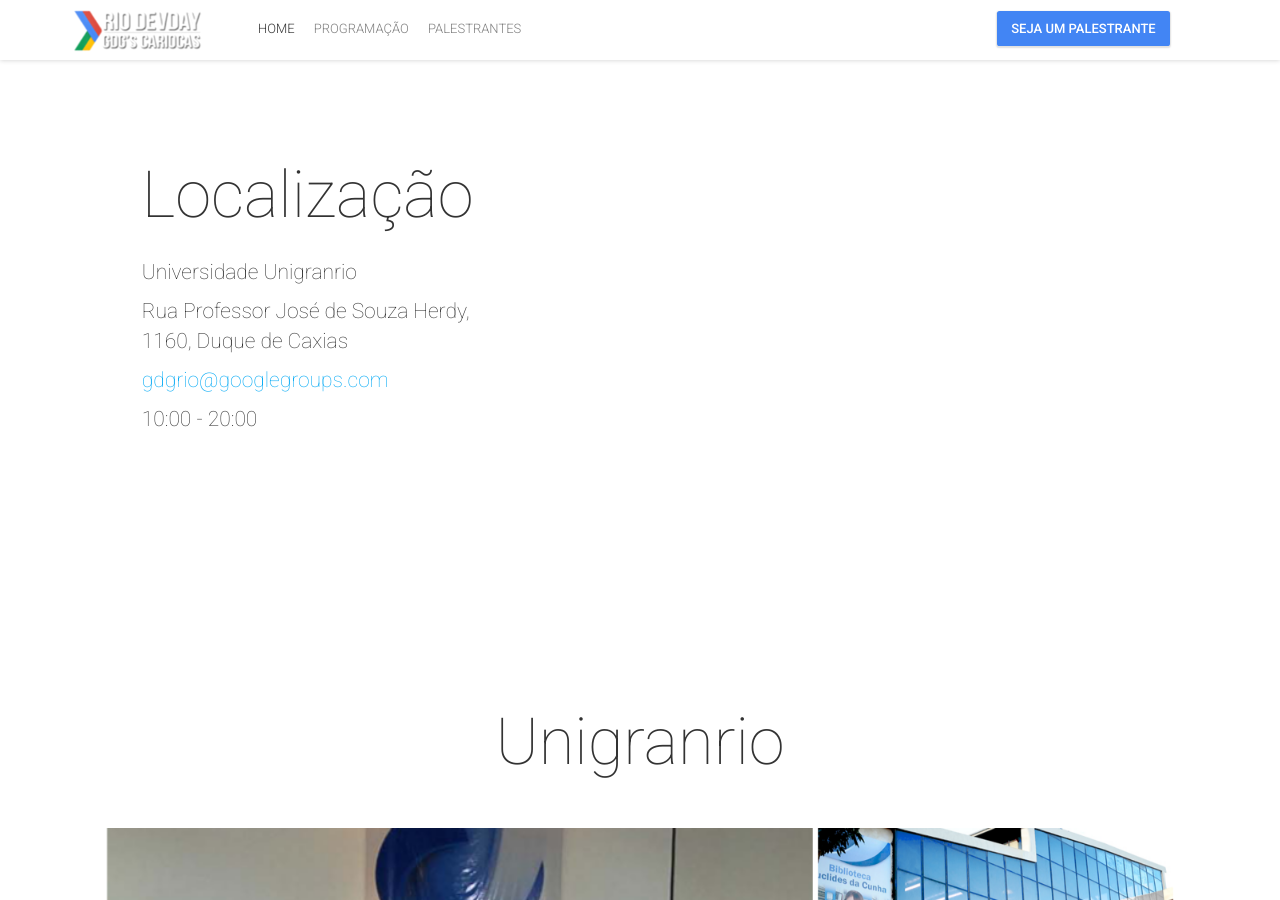
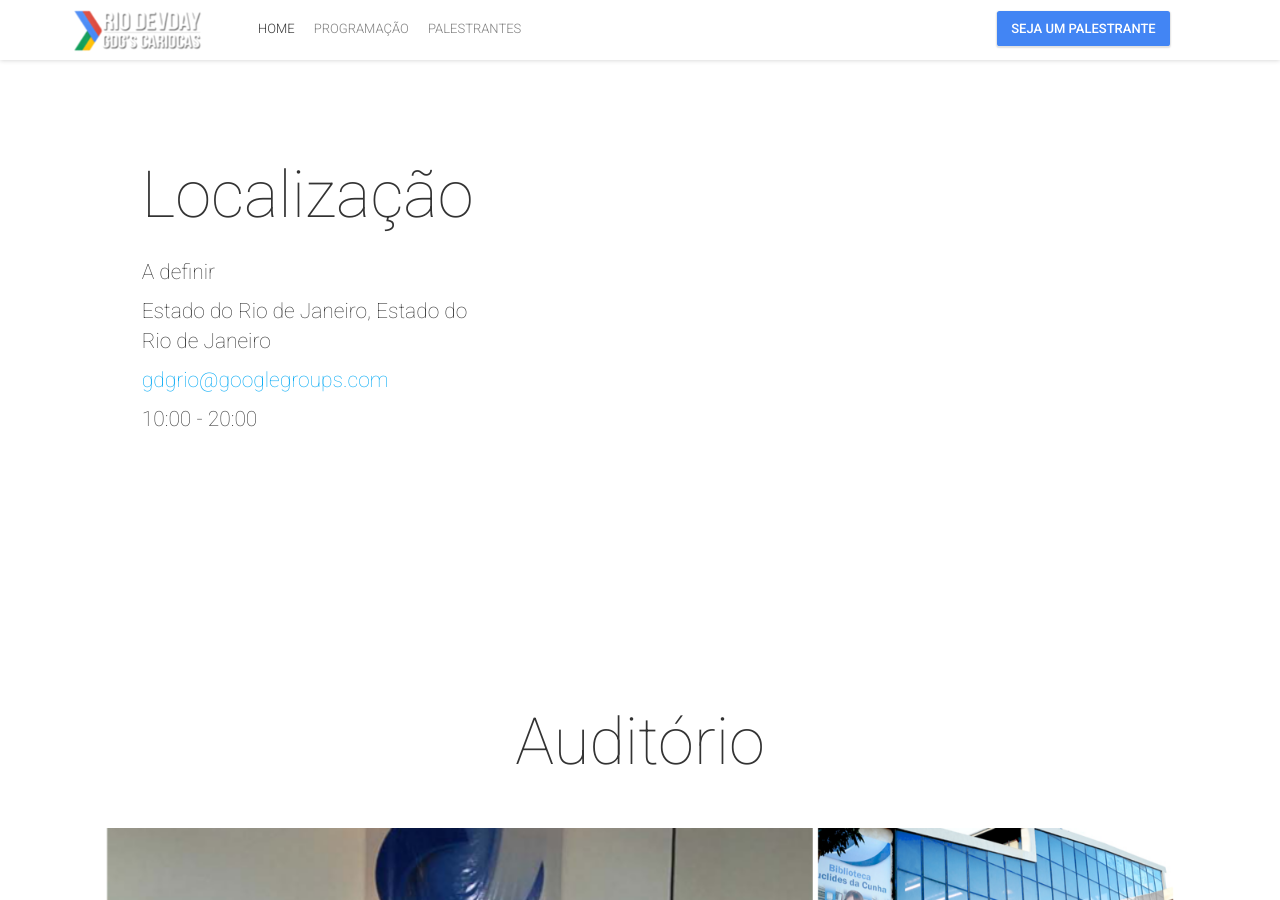
Before and after one commit to insideoutprojectbr/technowoman, a Jekyll site: the page built from index.html, in a window 1280 px wide and 900 px high, scrolled down 2675 px. Built offline with Jekyll 4.4.1, drawn with Linux system fonts in a browser that asks for light colours; comment, search, counter and statistics services are not loaded; some of the changed text lies outside the part shown.

Commit message:
ajuste de alguns parametros

```diff
--- a/_config.yml
+++ b/_config.yml
@@ -12,7 +12,7 @@
 # Site Settings
 title: "Rio DevDay"
 email: "gdgrio@googlegroups.com"
-description: "Semana de Tecnologia, um evento que ocorre de ano em ano na Unigranrio."
+description: "Evento para juntar as comunidades de desenvolvimento do Rio."
 baseurl: "/riodevday.github.io"
 url: "gdgrio.org/riodevday"
 permalink: "/blog/:title"
@@ -21,16 +21,16 @@
 siteVerification: "b9imDOrFawXaBXCC4r3uJDdswSYcalD-wWpMYhFq-no"
 
 # Organizer Info
-organizerName: "GDG Lviv"
-organizerAlternateName: "Google Developer Group Lviv"
+organizerName: "Seres Humanos que curtem tecnologia"
+organizerAlternateName: "Seres Humanos que curtem tecnologia"
 organizerDescription: "Open and volunteer geek communities who create exciting projects and share experience about Google technology with passion."
-organizerEmail: "lviv@gdg.org.ua"
+organizerEmail: "jonatasemidio@gmail.com"
 organizerLogo: "/img/seo/organizer-logo.png"
-organizerLink: "http://lviv.gdg.org.ua/"
+organizerLink: "http://riodevday.github.io/"
 
 # Head
-metaKeywords: "event, gdg, devfest, google, programming, android, chrome, developers, lviv"
-twitterAccount: "@DevFest"
+metaKeywords: "event, gdg, devfest, google, programming, android, chrome, developers, rio"
+twitterAccount: "@gdgrio"
 socialImageSrcGooglePlus: "/img/seo/sharing-google-plus.png"
 socialImageSrcTwitter: "/img/seo/sharing-twitter.png"
 socialImageSrcFacebook: "/img/seo/sharing-facebook.png"
@@ -59,7 +59,7 @@
 logoUnigranrio: "riodevday-logo.png"
 heroTitle: "Rio DevDay - <typeout>"
 eventDate: "Setembro, 2016"
-typeoutTextValues: '"", "We Love Development", "Google Technologies", "#GDGRio"'
+typeoutTextValues: '"", "Build Better Together", "GDG Rio", "GDG Duque de Caxias"'
 typeoutFallback: "Season"
 heroButtons:
  - {link: "https://bit.ly/dfua-c4p", text: "Seja um Palestrante"}
@@ -91,10 +91,10 @@
 
 # Location Block
 locationBlockTitle: "Localização"
-eventLocationName: "Universidade Unigranrio"
+eventLocationName: "A definir"
 eventLocationLink: "#"
-eventStreetAddress: "Rua Professor José de Souza Herdy, 1160"
-eventAddressLocality: "Duque de Caxias"
+eventStreetAddress: "Estado do Rio de Janeiro"
+eventAddressLocality: "Estado do Rio de Janeiro"
 eventAddressLocalityRegion: "Rio de Janeiro"
 eventPostalCode: ""
 eventAddressCountry: "Brasil"
@@ -106,18 +106,18 @@
 mapMobileCenterCoordinates: "-22.7891254, -43.3061874"
 
 # Venue Block
-venueBlockTitle: "Unigranrio"
+venueBlockTitle: "Auditório"
 venueBigImage: "auditorio.png"
 venueSmallImage1: "bliblioteca.png"
 #venueSmallImage2: "venue_2.jpg"
 #venueSmallImage3: "venue_3.jpg"
-venueTitle: "Auditório Unigranrio"
+venueTitle: "Auditório"
 venueFeatures: ["Bom ambiente para palestras", "Boa acústica, climatização", "Localizado dentro da Universidade"]
 
 # Tweets Feed Block
 tweetsFeedImage: "twitter-feed.jpg"
 tweetsFeedTitle: "e aí?"
-twitterHashTag: "unigranrio"
+twitterHashTag: "riodevday"
 twitterFeed: "http://lviv.gdg.org.ua/tweetledee/favoritesjson.php?c=10&cache_interval=8000"
 
 # Partners Block
```
